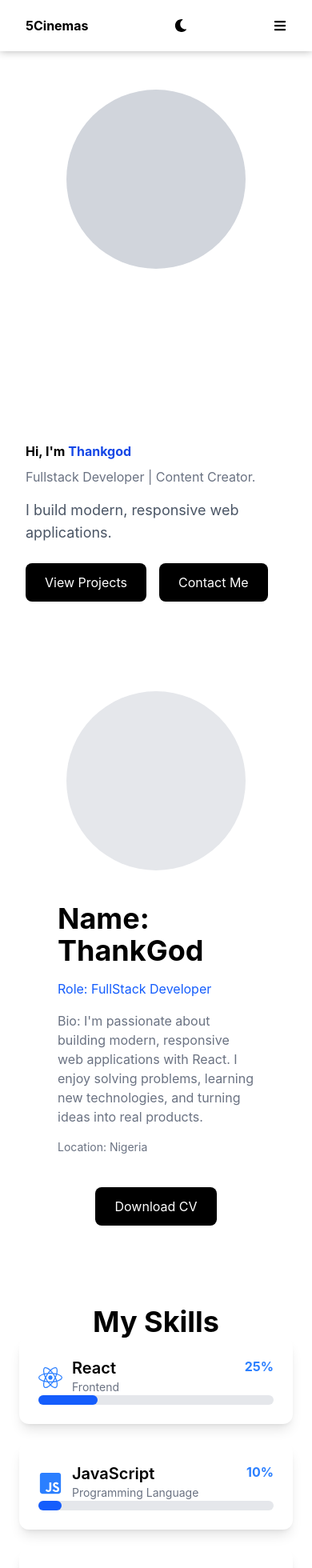
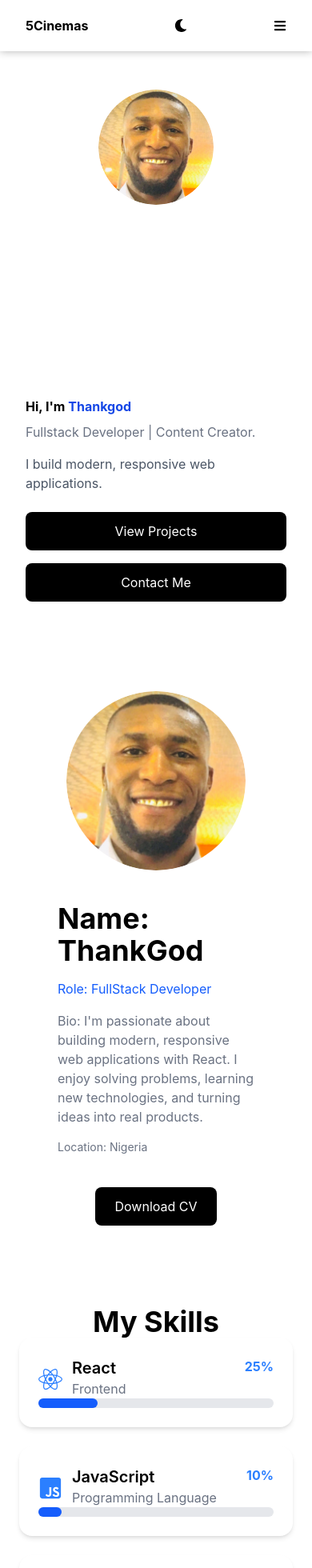
Before and after one commit to okanu27/okanu-thankgod, a React (Vite) app: page / in a window 390 px wide. Shown: the top 1960 px of the page at 80% size. Built offline with nearby package versions, Linux system fonts and the light colour scheme.

Commit message:
Polish portfolio and finalize responsive theme

```diff
--- a/src/App.jsx
+++ b/src/App.jsx
@@ -40,7 +40,7 @@ function App() {
       />
       <Hero/>
       <About />
-      <Skills />
+      <Skills theme={theme} />
       <Projects theme={theme} />
       <Contact />
       <Footer/>
--- a/src/components/About.jsx
+++ b/src/components/About.jsx
@@ -2,6 +2,7 @@ import React from "react";
 import about from "../data/about";
 import { animate, motion } from "framer-motion";
 import Button from "./Button";
+import profileImage from "../assets/okanu.webp";
 
 const itemVariants = {
     hidden: {
@@ -74,15 +75,17 @@ function About() {
                         "
                         >
                 <motion.div variants={leftVariant}>
-                    <div className="
-                                w-56
-                                h-56
-                                md:w-72
-                                md:h-72
-                                rounded-full
-                                bg-gray-200
-                                "
-                                >
+                    <div>
+                            <img src={profileImage}
+                                    alt="ThankGod Okanu"
+                                    className="
+                                        w-56
+                                        h-56
+                                        md:w-72
+                                        md:h-72
+                                        rounded-full
+                                        object-cover"
+                            />
                     </div>
                 </motion.div>
 
--- a/src/components/Hero.jsx
+++ b/src/components/Hero.jsx
@@ -1,6 +1,7 @@
 import React from "react";
 import Button from "./Button";
 import { motion } from "framer-motion";
+import profileImage from "../assets/okanu.webp";
 
 function Hero() {
     return (
@@ -29,38 +30,37 @@ function Hero() {
                      >
                     Hi, I'm <span className="text-blue-700">Thankgod</span>
                     </motion.h1>
-                    <h2 className="text-2x1 text-gray-500 mt-2">
+                    <h2 className="text-x1 sm:text-2xl text-gray-500 mt-2">
                     Fullstack Developer | Content Creator.
                     </h2>
-                    <p className="mt-4 text-lg text-gray-600">
+                    <p className="mt-4 text-base sm:text-lg text-gray-600">
                     I build modern, responsive web applications.
                     </p>
-                    <div className="flex gap-4 mt-6">
-                    <Button className text="View Projects"
+                    <div className="flex flex-col sm:flex-row gap-4 mt-6">
+                            <Button className="w-full sm:w-auto"
+                                    text="View Projects"
                                     onClick={() =>
                                         document.getElementById("projects")?.scrollIntoView({
                                             behavior: "smooth",
                                         })
                                     }/>
-                    <Button text="Contact Me"
+                            <Button
+                                    className="w-full sm:w-auto"
+                                    text="Contact Me"
                                     onClick={() =>
                                         document.getElementById("contact")?.scrollIntoView({
                                             behavior: "smooth",
                                         })
-                                    }/>
+                                    }
+                                    />
                     </div>
                 </div>
-                <div className="
-                            w-56
-                            h-56
-                            sm:w-64 sm:h-64
-                            lg:w-72 lg:h-72
-                            rounded-full
-                            bg-gray-300
-                            "
-                >
+                <div>
+                        <img src={profileImage}
+                        alt="ThankGod Okanu"
+                        className="w-36 h-36 sm:w-40 sm:h-40 md:w-48 md:h-48 rounded-full object-cover"
+                        />
                </div>
-
         </section>
     );
 }
--- a/src/components/SkillCard.jsx
+++ b/src/components/SkillCard.jsx
@@ -31,7 +31,18 @@ function SkillCard({ icon, name, level, category, theme, setTheme }) {
 
     return (
         <motion.div
-            className="bg-white rounded-xl shadow-lg p-6"
+            className={`
+                    rounded-2xl
+                    shadow-md
+                    p-6
+                    transition-colors
+                    duration-300
+                    ${
+                        theme === "dark"
+                        ? "bg-gray-800 text-white"
+                        : "bg-white text-gray-900"
+                    }
+                    `}
             whileHover={{ scale: 1.03, y: -5, }}
             transition={{ duration: 0.3 }}
             variants={itemVariants}
@@ -51,14 +62,20 @@ function SkillCard({ icon, name, level, category, theme, setTheme }) {
                                         font-semibold
                                         ${
                                         theme === "dark"
-                                        ? "bg-gray-900 text-white"
-                                        : "bg-white text-black"
+                                        ? "text-white"
+                                        : "text-black"
                                         }
                                     `}
                                 >
                                         {name}
                                     </h3>
-                                    <p className="text-sm text-gray-500">
+                                    <p className={`
+                                        ${
+                                            theme === "dark"
+                                            ? "text-gray-400"
+                                            : "text-gray-500"
+                                        }`}
+                                        >
                                         {category}
                                     </p>
                             </div>
--- a/src/components/Skills.jsx
+++ b/src/components/Skills.jsx
@@ -13,7 +13,7 @@ const containerVariants = {
     },
 };
 
-function Skills() {
+function Skills({ theme }) {
     return (
         <section id="skills" className="py-20">
             <div className="max-w-6xl mx-auto px-6">
@@ -39,6 +39,7 @@ function Skills() {
                         name={skill.name}
                         level={skill.level}
                         category={skill.category}
+                        theme={theme}
                     />
                     ))}
                 </motion.div>
```
Also changed, not shown: src/assets/okanu.webp (added).
